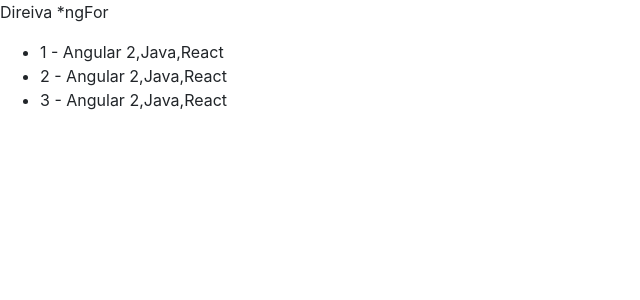
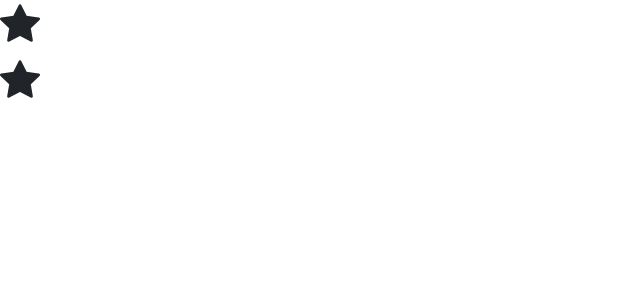
Before and after one commit to Edvaldoivso/data-binding, an Angular app: page / in a window 1280 px wide. Shown: the top 300 px of the page, without its empty margins (0-640 px from the left). Built offline with nearby package versions, Linux system fonts and the light colour scheme.

Commit message:
diretiva-ngClass

```diff
--- a/src/app/app.component.html
+++ b/src/app/app.component.html
@@ -1,3 +1,4 @@
 <!--app-diretivangif></app-diretivangif-->
 <!--app-diretiva-ngswitch></app-diretiva-ngswitch-->
-<app-diretiva-ngfor></app-diretiva-ngfor>
+<!--app-diretiva-ngfor></app-diretiva-ngfor-->
+<app-diretiva-ngclass></app-diretiva-ngclass>
--- a/src/app/app.module.ts
+++ b/src/app/app.module.ts
@@ -11,10 +11,11 @@ import { OutputPropertyComponent } from './output-property/output-property.compo
 import { DiretivangifComponent } from './diretivangif/diretivangif.component';
 import { DiretivaNgswitchComponent } from './diretiva-ngswitch/diretiva-ngswitch.component';
 import { DiretivaNgforComponent } from './diretiva-ngfor/diretiva-ngfor.component';
+import { DiretivaNgclassComponent } from './diretiva-ngclass/diretiva-ngclass.component';
 
 
 @NgModule({
-  declarations: [AppComponent, DataBindingComponent, ImputPropertyComponent, OutputPropertyComponent, DiretivangifComponent, DiretivaNgswitchComponent, DiretivaNgforComponent],
+  declarations: [AppComponent, DataBindingComponent, ImputPropertyComponent, OutputPropertyComponent, DiretivangifComponent, DiretivaNgswitchComponent, DiretivaNgforComponent, DiretivaNgclassComponent],
   imports: [
     BrowserModule,
     AppRoutingModule,
--- /dev/null
+++ b/src/app/diretiva-ngclass/diretiva-ngclass.component.html
@@ -0,0 +1,20 @@
+<h1>
+<i class="bi bi-star-fill"
+[class.bi-star-fill]="!meuFavorito"
+[class.bi-star]="meuFavorito"
+(click)="onClick()"
+></i>
+
+</h1>
+
+<h1>
+<i class="bi bi-star-fill"
+
+[ngClass]="{
+    'class.bi-star-fill': !meuFavorito,
+    'class.bi bi-star':meuFavorito
+
+}"
+(click)=onClick()
+></i>
+</h1>
--- /dev/null
+++ b/src/app/diretiva-ngclass/diretiva-ngclass.component.ts
@@ -0,0 +1,29 @@
+import { Component, OnInit } from '@angular/core';
+
+@Component({
+  selector: 'app-diretiva-ngclass',
+  templateUrl: './diretiva-ngclass.component.html',
+  styleUrls: ['./diretiva-ngclass.component.css']
+})
+export class DiretivaNgclassComponent implements OnInit {
+
+meuFavorito : boolean = false;
+
+
+
+onClick(){
+  this.meuFavorito = !this.meuFavorito;
+  alert("Clicou Sim")
+}
+
+
+
+  constructor() { }
+
+  ngOnInit(): void {
+  }
+
+
+
+
+}
--- a/src/index.html
+++ b/src/index.html
@@ -3,6 +3,12 @@
 <head>
   <meta charset="utf-8">
   <title>DataBinding</title>
+  <!-- CSS only -->
+<link href="https://cdn.jsdelivr.net/npm/bootstrap@5.1.3/dist/css/bootstrap.min.css" rel="stylesheet" integrity="sha384-1BmE4kWBq78iYhFldvKuhfTAU6auU8tT94WrHftjDbrCEXSU1oBoqyl2QvZ6jIW3" crossorigin="anonymous">
+
+<link rel="stylesheet" href="https://cdn.jsdelivr.net/npm/bootstrap-icons@1.7.2/font/bootstrap-icons.css">
+
+
   <base href="/">
   <meta name="viewport" content="width=device-width, initial-scale=1">
   <link rel="icon" type="image/x-icon" href="favicon.ico">
--- a/src/styles.css
+++ b/src/styles.css
@@ -1 +1,2 @@
 /* You can add global styles to this file, and also import other style files */
+@import url("https://cdn.jsdelivr.net/npm/bootstrap-icons@1.7.2/font/bootstrap-icons.css");
```
Also changed, not shown: src/app/diretiva-ngclass/diretiva-ngclass.component.css (added), 1 other file (tests, documents, lock files or other folders).
